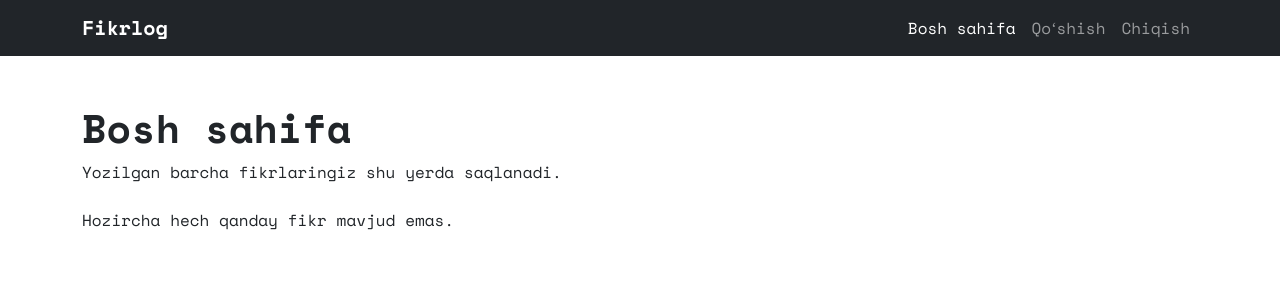
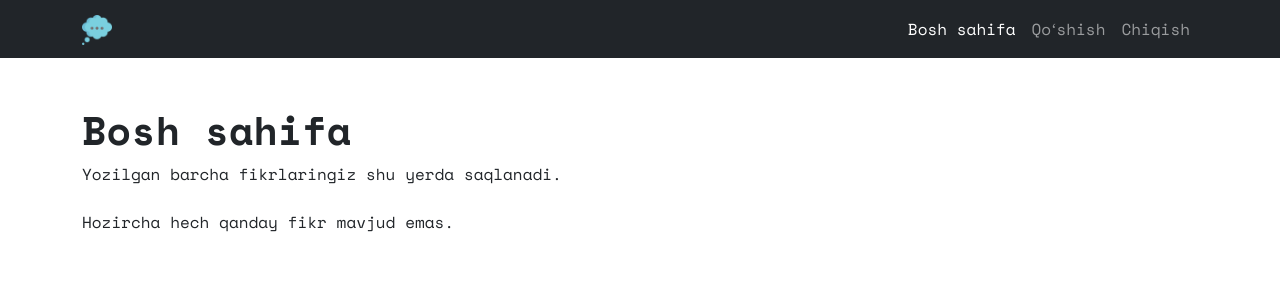
Before and after one commit to r00tus4r/fikrlog, a Flask app: page / in a window 1280 px wide. Shown: the top 300 px of the page. Run offline with Flask 3, Linux system fonts and the light colour scheme; the visitor is signed in with stand-in values (Sample User, id 1); data that the repository does not hold is empty; parts of the project's set-up code (start-up, migrations or seed data) failed here and were passed over.

Commit message:
Implement multiple code changes for improved functionality and performance

```diff
--- a/app/templates/base.html
+++ b/app/templates/base.html
@@ -10,6 +10,7 @@
     <meta name="keywords" content="">
     <meta name="author" content="https://github.com/r00tus4r">
     <title>Fikrlog | {% block title %}{% endblock %}</title>
+    <link rel="shortcut icon" href="{{ url_for('static', filename='favicon.ico') }}" type="image/x-icon">
     <link rel="preconnect" href="https://fonts.googleapis.com">
     <link rel="preconnect" href="https://fonts.gstatic.com" crossorigin>
     <link href="https://fonts.googleapis.com/css2?family=Space+Mono:ital,wght@0,400;0,700;1,400;1,700&display=swap"
--- a/app/templates/navbar.html
+++ b/app/templates/navbar.html
@@ -1,6 +1,8 @@
 <nav class="navbar navbar-expand-lg bg-dark navbar-dark">
     <div class="container">
-        <a href="{{ url_for('routes.index') }}" class="navbar-brand fw-bold">Fikrlog</a>
+        <a href="{{ url_for('routes.index') }}" class="navbar-brand">
+            <img src="{{ url_for('static', filename='logo.png') }}" width="30" height="30">
+        </a>
         <button class="navbar-toggler" type="button" data-bs-toggle="collapse" data-bs-target="#menu-toggler">
             <span class="navbar-toggler-icon"></span>
         </button>
```
Also changed, not shown: README.md, app/static/favicon.ico (added), app/static/logo.png (added).
